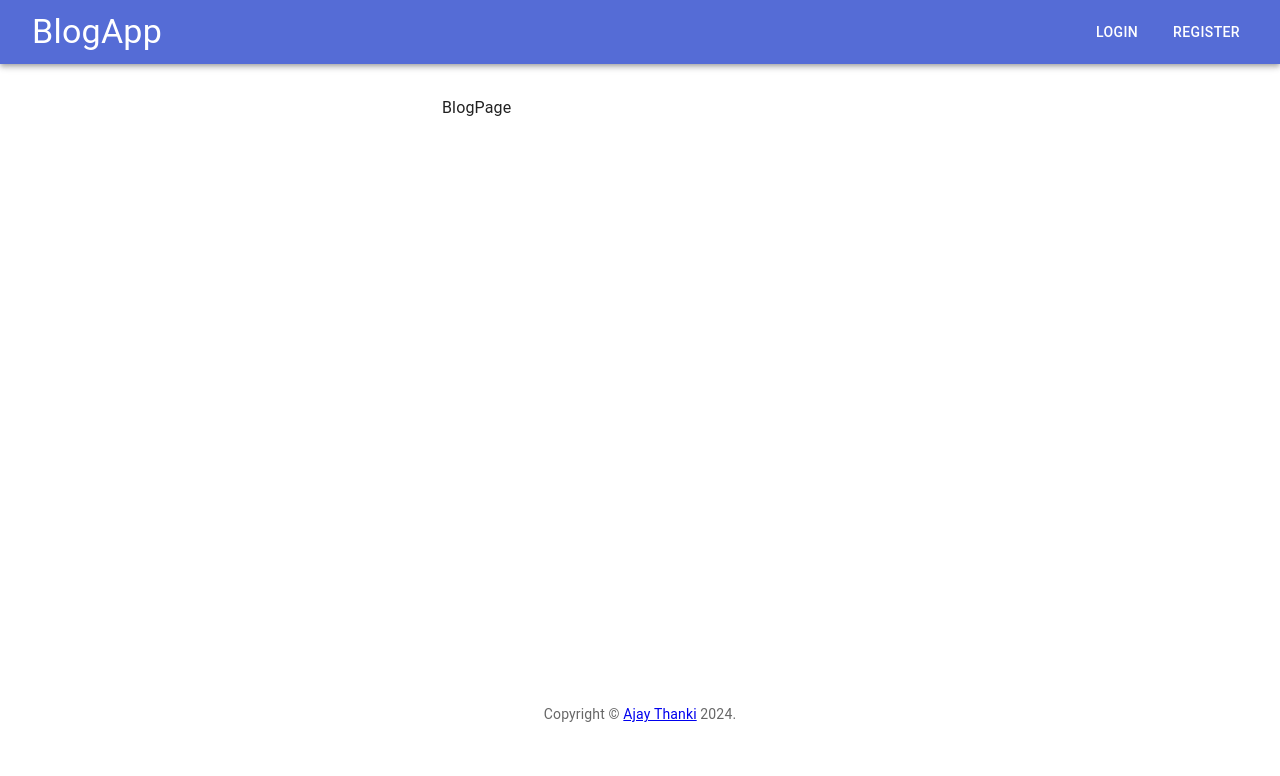
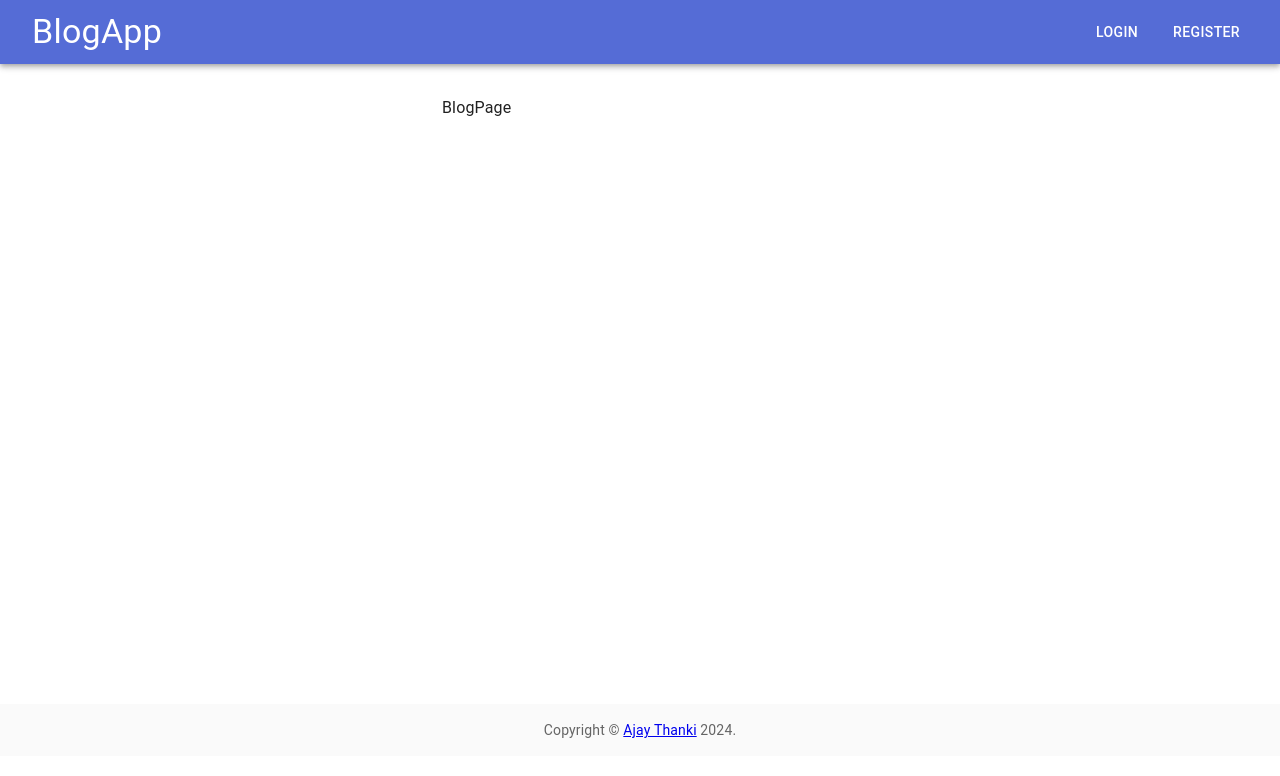
Before and after one commit to ajaythanki/community-blogging-platform, a React (Vite) app in the folder frontend/: page / in a window 1280 px wide. Shown: the top 776 px of the page. Built offline with nearby package versions, Linux system fonts and the light colour scheme; no server answers.

Commit message:
Update Footer.tsx

```diff
--- a/frontend/src/components/Footer.tsx
+++ b/frontend/src/components/Footer.tsx
@@ -3,7 +3,7 @@ import { Link } from "react-router-dom";
 
 const Footer = (props: any) => {
   return (
-    <Box component={"div"} sx={{ position: "sticky", bottom: 0 }}>
+    <Box component={"div"} sx={{ position: "sticky", bottom: 0, py:2, backgroundColor: "#fafafa" }}>
       <Typography
         variant="body2"
         color="text.secondary"
```
